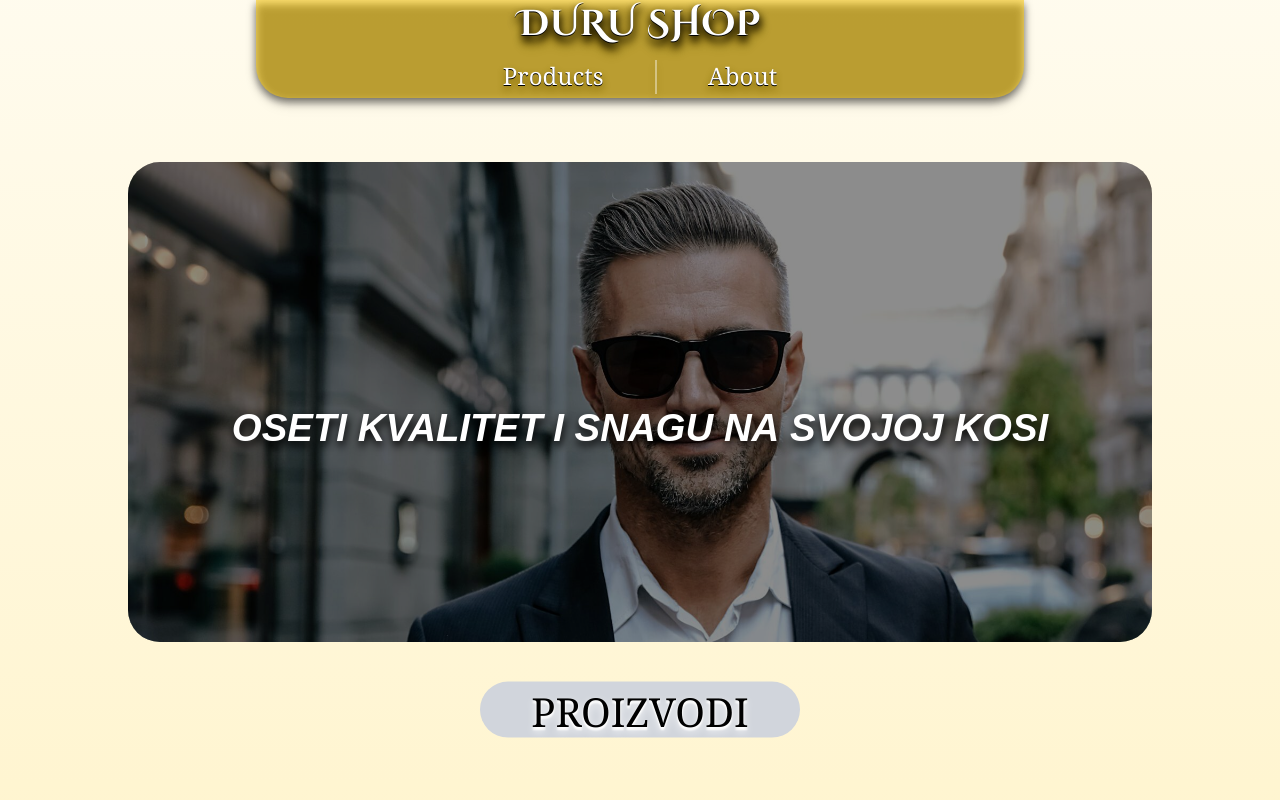
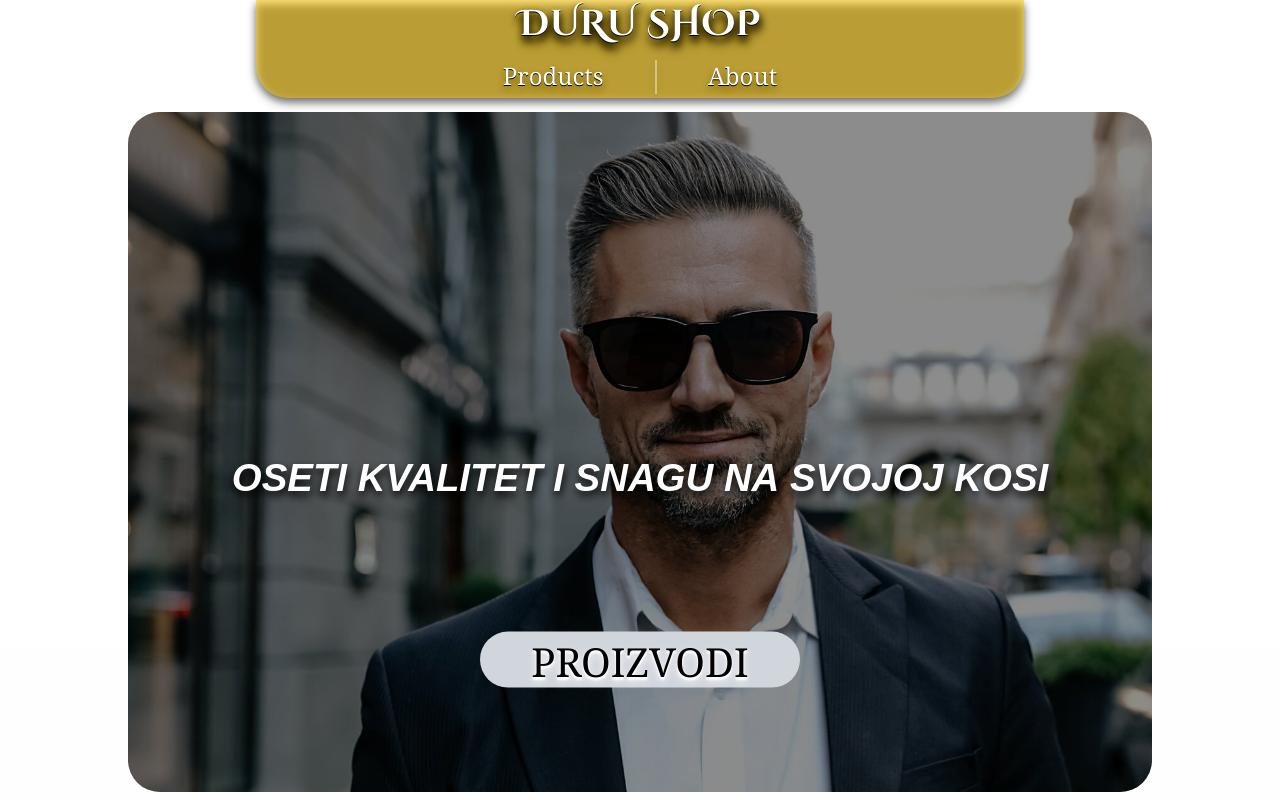
Before and after one commit to akljsdflkjskldjfsdfasdfasdf/petar-sampuni, a Next.js app in the folder petar-prodaja - Copy/my-app/: page / in a window 1280 px wide. Shown: the top 800 px of the page. Built offline with nearby package versions, Linux system fonts and the light colour scheme; no server answers; the database is empty.

Commit message:
Update layout.tsx

```diff
--- a/petar-prodaja - Copy/my-app/src/app/layout.tsx
+++ b/petar-prodaja - Copy/my-app/src/app/layout.tsx
@@ -29,7 +29,6 @@ export default function RootLayout({
   const textRef = useRef<HTMLHeadingElement>(null);
   const aboutRef = useRef<HTMLElement>(null);
   const scrollToProducts = () => {
-  if (!mainRef.current) return; // zaštita od null
     gsap.to(window, {
       duration: 1.5,
       scrollTo: { y: mainRef.current, offsetY: 70 }, // offsetY ostavlja malo mesta iznad naslova
@@ -38,14 +37,12 @@ export default function RootLayout({
   };
 
   const scrollToAbout = () => {
-  if (!aboutRef.current) return; // zaštita od null
     gsap.to(window, {
       duration: 1.5,
       scrollTo: { y: aboutRef.current, offsetY: 50 },
       ease: "power2.out",
     });
   };
-
 
   // 2. Pokrećemo animaciju kada se komponenta montira
   useEffect(() => {
@@ -83,7 +80,7 @@ const scrollToAbout = () => {
           y: 30,
           stagger: 0.1,
 
-          ease: "back.out",
+          ease: "back.InOut",
         },
         "-=0.3",
       );
@@ -115,7 +112,7 @@ const scrollToAbout = () => {
 
   return (
     <html lang="en">
-      <body className=" relative  !bg-gradient-to-t from-amber-300/50  to-gray-1000 to-101% md:to-120% text-gray-900 flex flex-col min-h-screen ">
+      <body className=" relative  !bg-gradient-to-b from-white/25  to-gray-100/10 to-101% md:to-60% text-gray-900 flex flex-col min-h-screen ">
         {/* HEADER - Dodali smo ref={headerRef} */}
         <header
           ref={headerRef}
@@ -162,7 +159,7 @@ const scrollToAbout = () => {
         <div className="h-[95vh]">
           <div
             ref={heroRef}
-            className="relative mt-[15vw] md:mt-[10vw] lg:mt-[5vw]  h-[60vh] w-[80vw] m-auto mt-5.5 rounded-4xl bg-[url(/hair.jpg)] bg-no-repeat bg-center bg-cover bg-top"
+            className="relative h-[85vh] w-[80vw] m-auto mt-3.5 rounded-4xl bg-[url(/hair.jpg)] bg-no-repeat bg-center bg-cover bg-top"
           >
             {/* Overlay sloj */}
             <div className="absolute inset-0 bg-black/45 rounded-4xl"></div>
@@ -171,7 +168,7 @@ const scrollToAbout = () => {
             <button
               ref={buttonRef}
               onClick={scrollToProducts}
-              className="hover:bg-amber-400/70  absolute w-67 md:w-[50vw] lg:w-[25vw]  h-[7vh] rounded-[100vw] bg-gray-300  top-100 md:top-[65vh]  left-1/2 text-shadow-lg text-shadow-white -translate-x-1/2 text-black text-[5vh] font-serif uppercase z-10"
+              className="hover:bg-amber-400/70  absolute w-67  md:w-[60vw] lg:w-[25vw]  h-[7vh] rounded-[100vw] bg-gray-300  bottom-10 md:top-[65vh]  left-1/2 text-shadow-lg text-shadow-white -translate-x-1/2 text-black text-[5vh] font-serif uppercase z-10"
             >
               PROIZVODI
             </button>
@@ -194,7 +191,7 @@ const scrollToAbout = () => {
         <section
           ref={aboutRef}
           id="about"
-          className="w-[80vw] relative container mx-auto p-10 my-10 rounded-3xl bg-black/40 shadow-lg"
+          className="w-[80vw] relative container mx-auto p-10 my-10 rounded-3xl bg-white/10 shadow-lg"
         >
           <h2 className="text-3xl md:text-4xl font-black text-center mb-6 border-b-2 w-50 mx-auto text-amber-300">
             O NAMA
```
Lines whose indentation alone changed are shown as unchanged.
